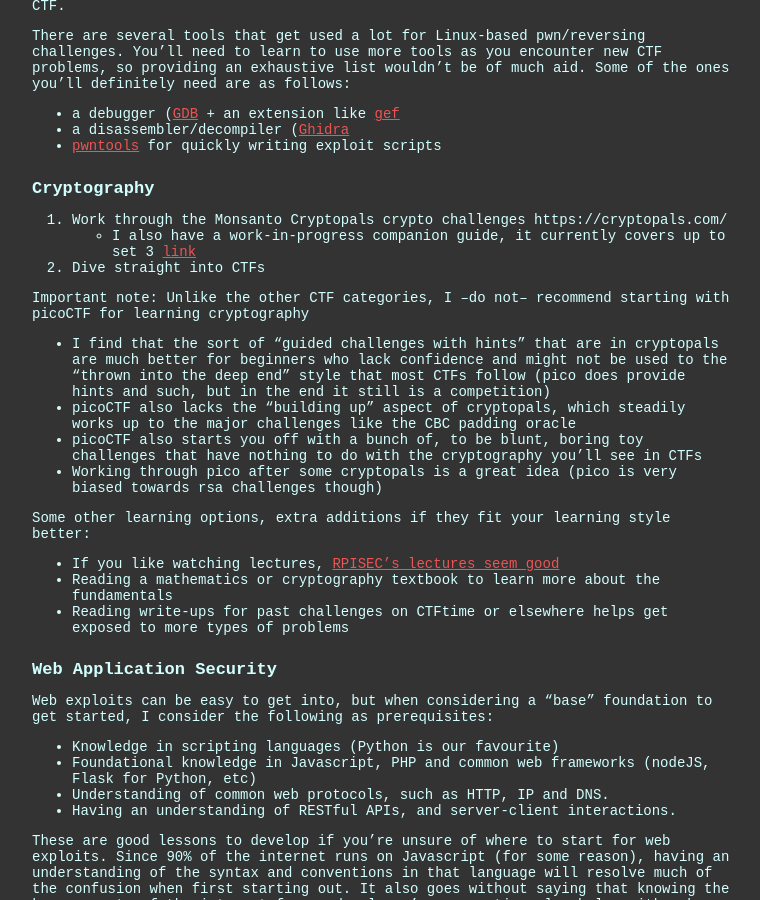
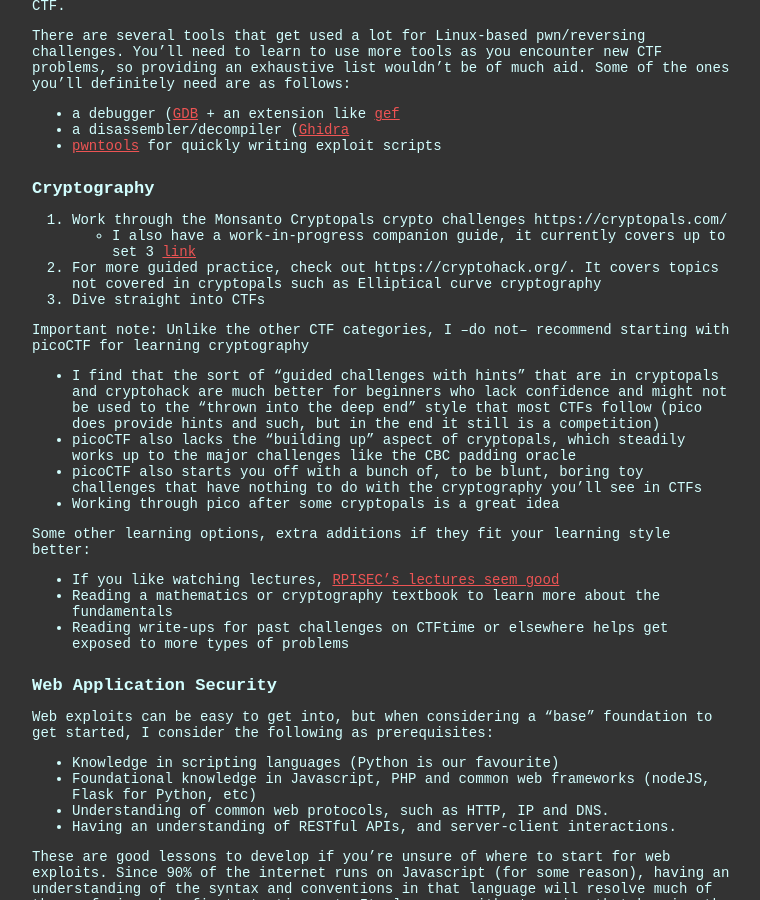
Before and after one commit to ubcctf/ubcctf.github.io, a Jekyll site: the page built from getting_started.md, in a window 1280 px wide and 900 px high, scrolled down 995 px. Shown: the whole window, without its empty margins (258-1018 px from the left). Built offline with Jekyll 4.4.1, drawn with Linux system fonts in a browser that asks for light colours; some web fonts are replaced.

Commit message:
Slightly edit the crypto getting started section

```diff
--- a/getting_started.md
+++ b/getting_started.md
@@ -33,13 +33,14 @@
 
 1. Work through the Monsanto Cryptopals crypto challenges https://cryptopals.com/
    - I also have a work-in-progress companion guide, it currently covers up to set 3 [link](https://ubcctf.github.io/2021/01/cryptopals-companion/)
+2. For more guided practice, check out https://cryptohack.org/. It covers topics not covered in cryptopals such as Elliptical curve cryptography
 2. Dive straight into CTFs
 
 Important note: Unlike the other CTF categories, I --do not-- recommend starting with picoCTF for learning cryptography
-   - I find that the sort of “guided challenges with hints” that are in cryptopals are much better for beginners who lack confidence and might not be used to the “thrown into the deep end” style that most CTFs follow (pico does provide hints and such, but in the end it still is a competition)
+   - I find that the sort of “guided challenges with hints” that are in cryptopals and cryptohack are much better for beginners who lack confidence and might not be used to the “thrown into the deep end” style that most CTFs follow (pico does provide hints and such, but in the end it still is a competition)
    - picoCTF also lacks the “building up” aspect of cryptopals, which steadily works up to the major challenges like the CBC padding oracle
    - picoCTF also starts you off with a bunch of, to be blunt, boring toy challenges that have nothing to do with the cryptography you’ll see in CTFs
-   - Working through pico after some cryptopals is a great idea (pico is very biased towards rsa challenges though)
+   - Working through pico after some cryptopals is a great idea
 
 Some other learning options, extra additions if they fit your learning style better:
 - If you like watching lectures, [RPISEC’s lectures seem good](https://www.youtube.com/c/RPISEC_talks/videos)
```
